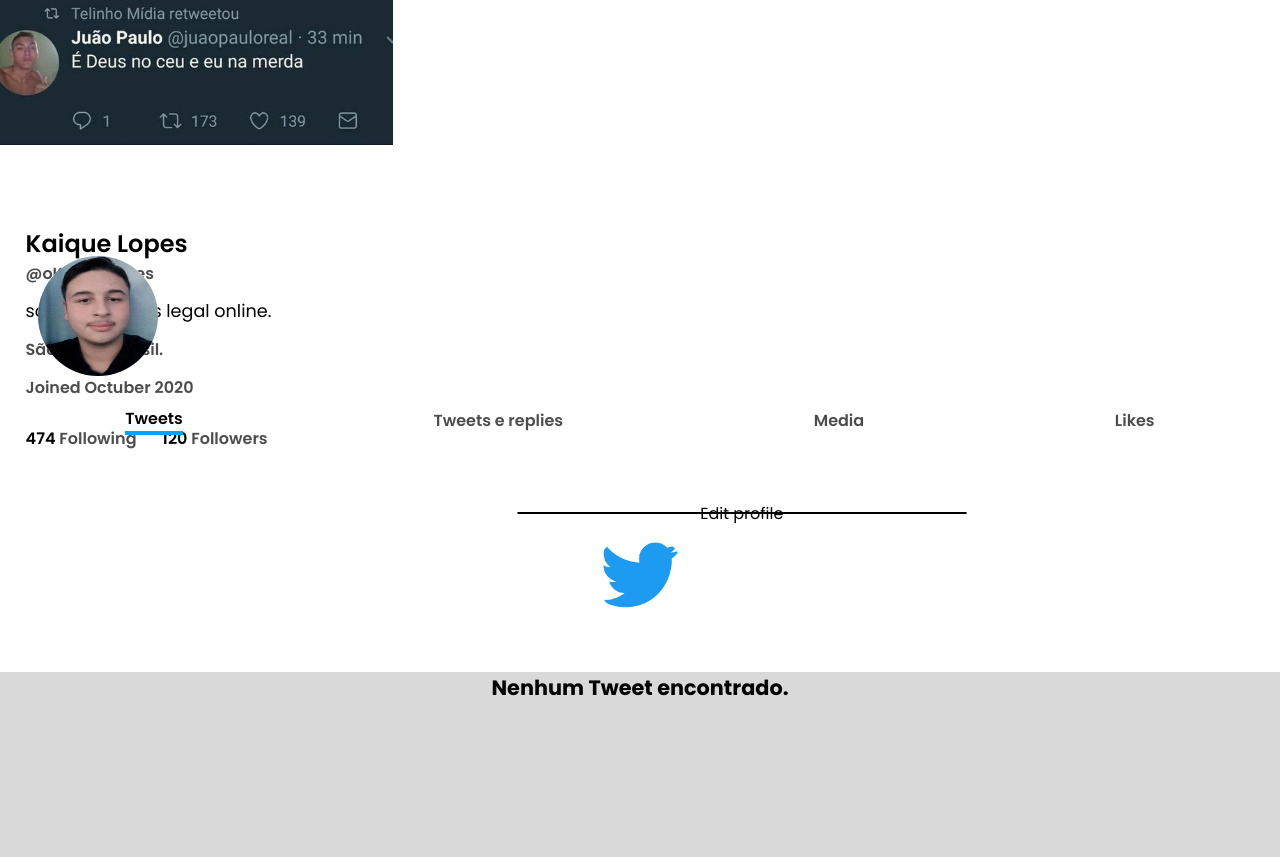
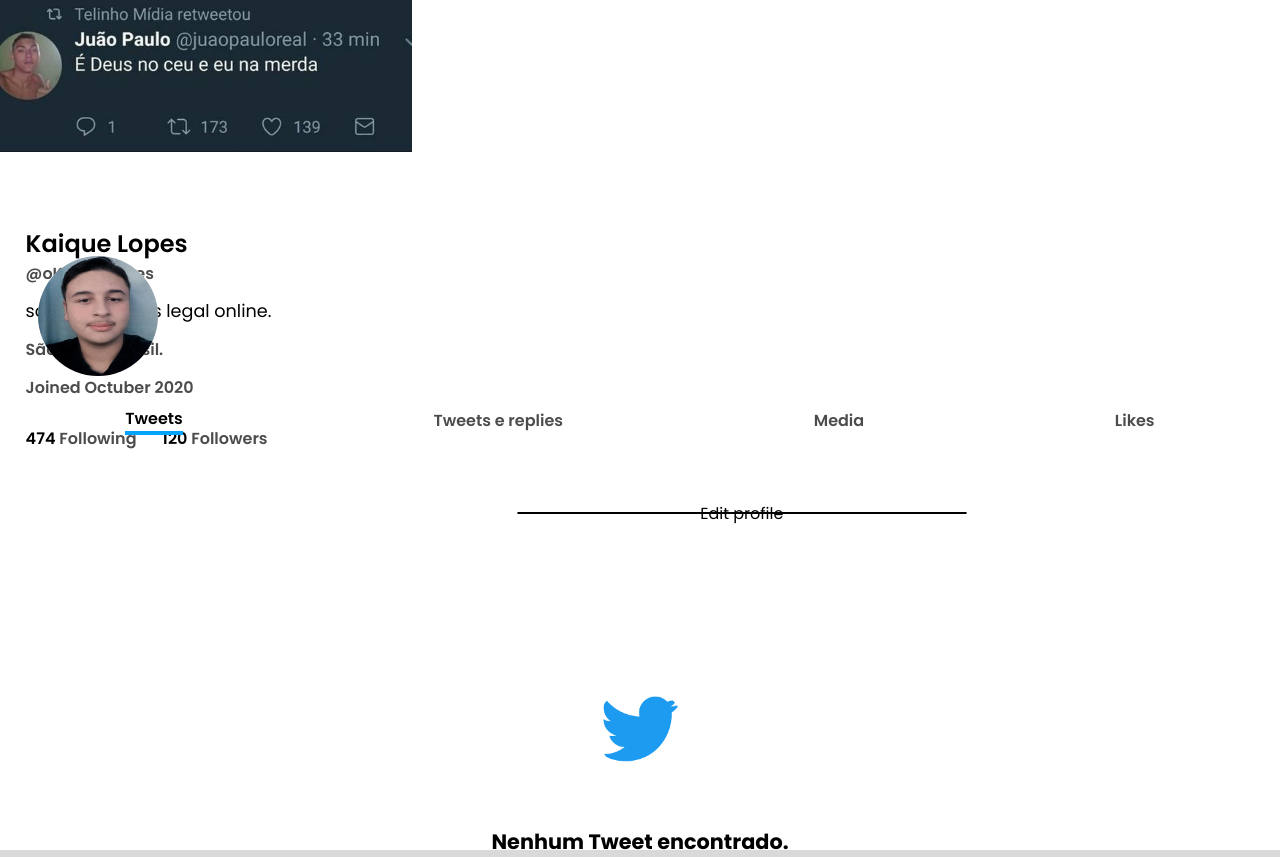
Before and after one commit to oKaiquelopes/twitterCopy, a plain HTML site: page index.html in a window 1280 px wide. Before the commit the page ends 800 px from the top, so only its background shows below. Drawn offline with Linux system fonts and the light colour scheme.

Commit message:
Update style.css

```diff
--- a/style.css
+++ b/style.css
@@ -13,8 +13,8 @@ body{
     display: flex;
     flex-direction: column;
     background-color: white;
-    width: 100%;
-    height: 672px;
+    width: 150%;
+    height: 850px;
 
 }
 .capa{
@@ -23,7 +23,7 @@ body{
     position: absolute;
 }
 .capaFoto{
-    height: 145px;
+    height: 152px;
 }
 .header1{
     display: flex;
@@ -158,7 +158,7 @@ body{
     height: 70px;
     width: 80px;
     border-radius: 20px;
-    margin-top: 8%;
+    margin-top: 20%;
 }
 .alert{
     font-family: "Poppins";
```
